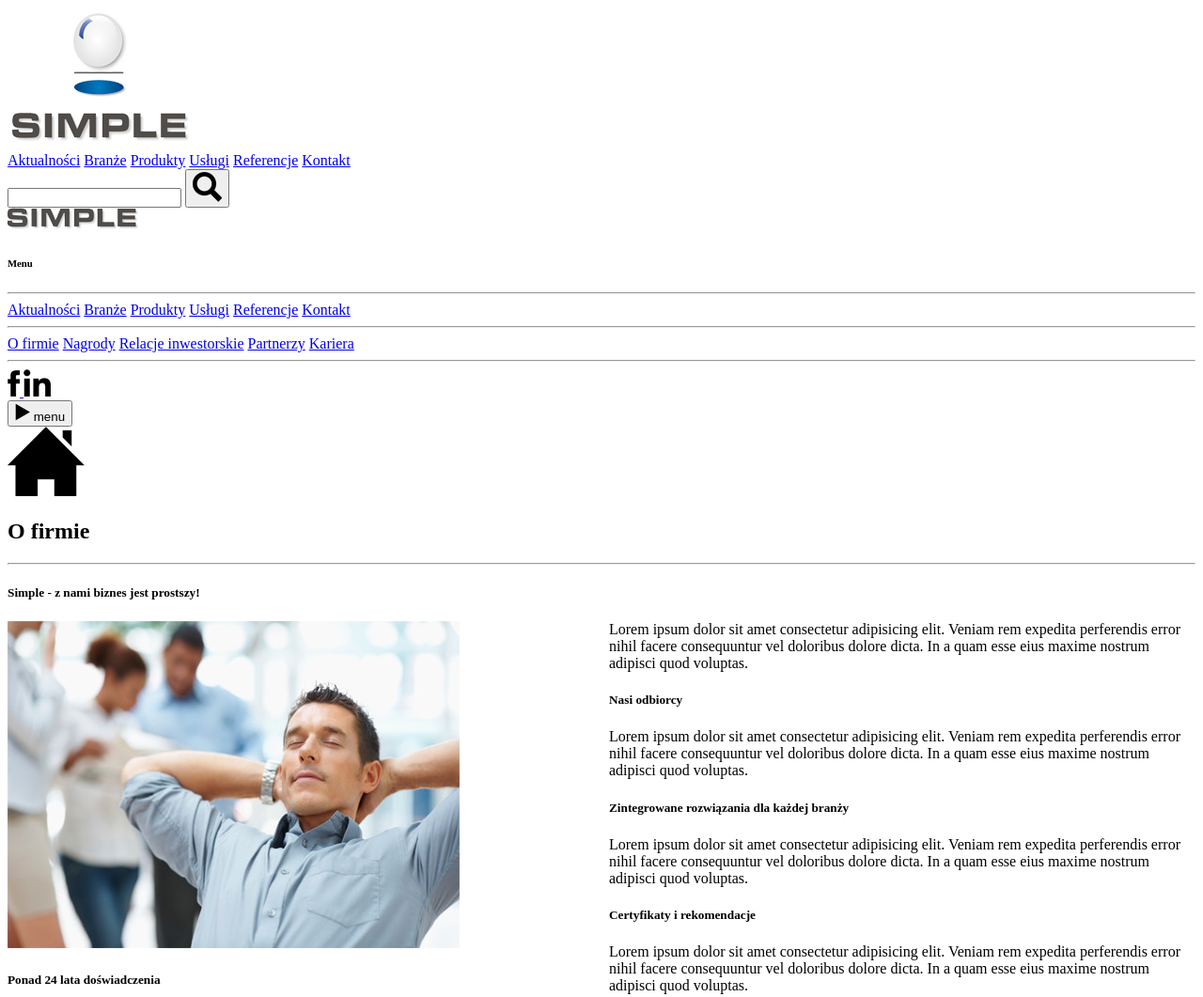
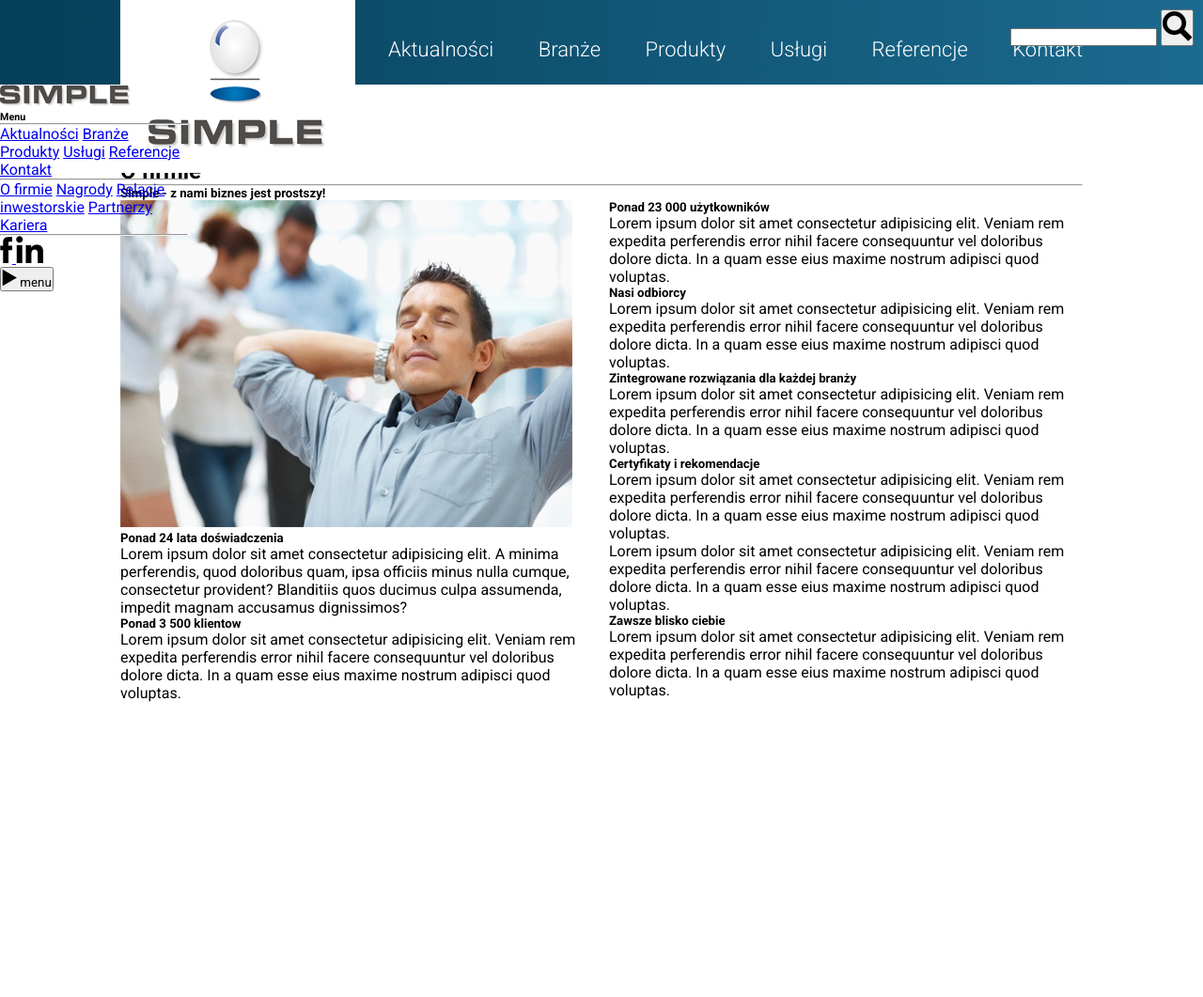
Before and after one commit to knowojewski/TestTask, a plain HTML site: page index.html in a window 1280 px wide. Shown: the top 1061 px of the page at 94% size. After the commit the page ends 800 px from the top, so only its background shows below. Drawn offline with Linux system fonts and the light colour scheme.

Commit message:
Started styling

```diff
--- a/sass/style.sass
+++ b/sass/style.sass
@@ -0,0 +1,92 @@
+@import url('https://fonts.googleapis.com/css2?family=Roboto:wght@100;300;400;700&display=swap');
+
+//====== VARIABLES ======
+
+
+$darker-blue: #053f59
+$brighter-blue: #1b6a8f
+
+html, body, *
+    margin: 0
+    padding: 0
+    box-sizing: border-box
+    font-family: 'Roboto', sans-serif
+
+
+//====== REUSABLE COMPONENTS ======
+
+
+.row
+    width: 1024px
+    margin: 0 auto
+
+
+//====== TOP NAVIGATION ======
+
+nav
+    height: 90px
+    width: 100%
+    background: linear-gradient(to right, $darker-blue, $brighter-blue);
+
+    .navigation
+        display: flex
+        width: 100%
+        position: relative
+
+        .navigation-logo
+            position: absolute
+            display: block
+            background: #fff
+            padding: 15px 25px
+
+        .navigation-empty
+            width: 240px
+
+        .navigation-items
+            flex: 1
+            display: flex
+            justify-content: space-between
+            padding-left: 45px
+            font-size: 22px
+            font-weight: 300
+
+            a
+                color: #ffffff
+                display: block
+                position: relative
+                overflow: hidden
+                margin-top: 40px
+                padding-bottom: 7px
+                text-decoration: none
+                transition: transform .5s, color .5s
+
+            a::after
+                content: ''
+                height: 1px
+                width: 100%
+                background: #fff
+                position: absolute
+                bottom: 0
+                left: 0
+                transform: translateX(-101%)
+                transition: transform .5s
+
+            a:hover
+                transform: translateY(-3px)
+                color: #ebebeb
+
+            a:hover::after
+                transform: translateX(0)
+
+    .search-box
+        position: absolute
+        right: 10px
+        top: 10px
+
+
+//====== SIDE NAVIGATION ======
+
+.side-nav
+    position: fixed
+    width: 200px
+    left: 0
```
Also changed, not shown: css/style.css, 1 other file.
